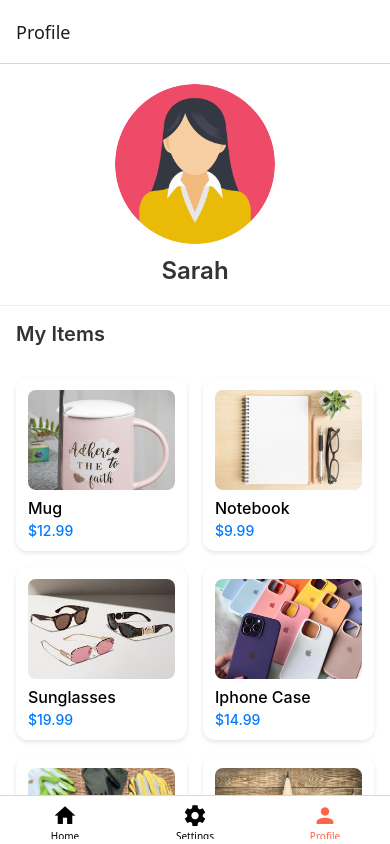
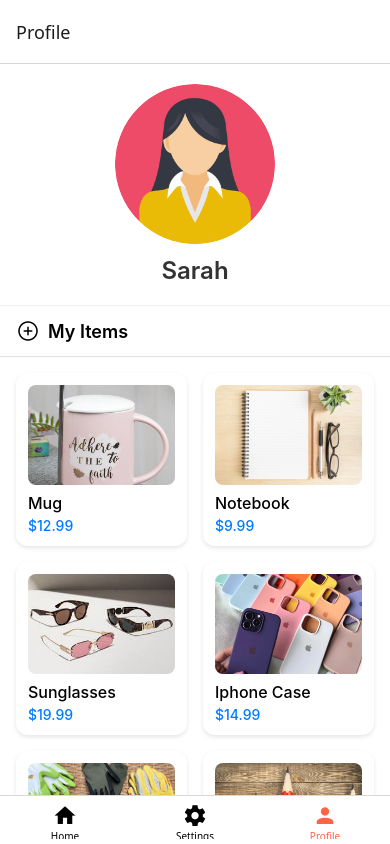
Before and after one commit to Sarahalhbaish/Sarahalhbaish-React-Native-Navigation-Intro, a React Native app: screen /Profile in a window 390 px wide. Built offline with nearby package versions, Linux system fonts and the light colour scheme.

Commit message:
Added AddItem.js Done

```diff
--- a/package.json
+++ b/package.json
@@ -9,6 +9,7 @@
     "web": "expo start --web"
   },
   "dependencies": {
+    "@expo/metro-runtime": "~4.0.0",
     "@expo/vector-icons": "^14.0.4",
     "@react-navigation/bottom-tabs": "^7.2.0",
     "@react-navigation/native": "^7.0.14",
@@ -16,12 +17,11 @@
     "expo": "~52.0.23",
     "expo-status-bar": "~2.0.0",
     "react": "18.3.1",
+    "react-dom": "18.3.1",
     "react-native": "0.76.5",
     "react-native-safe-area-context": "^5.0.0",
     "react-native-screens": "^4.4.0",
-    "react-dom": "18.3.1",
-    "react-native-web": "~0.19.13",
-    "@expo/metro-runtime": "~4.0.0"
+    "react-native-web": "~0.19.13"
   },
   "devDependencies": {
     "@babel/core": "^7.20.0"
--- a/src/navigations/ProfileNavigation.js
+++ b/src/navigations/ProfileNavigation.js
@@ -2,6 +2,7 @@ import React from "react";
 import { createNativeStackNavigator } from "@react-navigation/native-stack";
 import Profile from "../screens/Profile";
 import EditProfile from "../screens/EditProfile";
+import AddItem from "../screens/AddItem";
 
 const Stack = createNativeStackNavigator();
 
@@ -10,6 +11,7 @@ const ProfileNavigation = () => {
     <Stack.Navigator>
       <Stack.Screen name="Profile" component={Profile} />
       <Stack.Screen name="EditProfile" component={EditProfile} />
+      <Stack.Screen name="AddItem" component={AddItem} />
     </Stack.Navigator>
   );
 };
--- /dev/null
+++ b/src/screens/AddItem.js
@@ -0,0 +1,94 @@
+import React from "react";
+import { View, Text,TextInput, Button, ScrollView,Image, TouchableOpacity, StyleSheet } from "react-native";
+
+const AddItem = () => {
+  return (
+    <ScrollView style={styles.container}>
+      <View style={styles.header}>
+        <Button onPress={() => navigation.navigate("Profile")} title="Save" />
+      </View>
+      <Image source={require("../../assets/avatar.png")} style={styles.image} />
+      <View style={styles.inputContainer}>
+        <TextInput
+          style={styles.input}
+          placeholder="Edit item name"
+        />
+        <TextInput
+          style={styles.input}
+          placeholder="Edit item price"
+        />
+        <TextInput
+          style={styles.input}
+          placeholder="Edit item description"
+        />
+      </View>
+
+      <View style={styles.categoryContainer}>
+        <Text style={styles.categoryTitle}>Category</Text>
+        <TouchableOpacity style={styles.categoryButton}>
+          <Text style={styles.categoryText}>Accessories</Text>
+        </TouchableOpacity>
+        <TouchableOpacity style={styles.categoryButton}>
+          <Text style={styles.categoryText}>School supplies</Text>
+        </TouchableOpacity>
+        <TouchableOpacity style={styles.categoryButton}>
+          <Text style={styles.categoryText}>Clothing</Text>
+        </TouchableOpacity>
+      </View>
+    </ScrollView>
+  );
+};
+
+const styles = StyleSheet.create({
+  container: {
+    flex: 1,
+    backgroundColor: '#fff',
+    padding: 20,
+  },
+  header: {
+    flexDirection: 'row',
+    justifyContent: 'flex-end',
+    marginBottom: 20,
+  },
+  image: {
+    width: 150,
+    height: 150,
+    borderRadius: 75,
+    alignSelf: 'center',
+    marginBottom: 30,
+  },
+  inputContainer: {
+    marginBottom: 25,
+  },
+  input: {
+    borderWidth: 1,
+    borderColor: '#ddd',
+    borderRadius: 8,
+    padding: 15,
+    marginBottom: 15,
+    fontSize: 16,
+  },
+  categoryContainer: {
+    marginTop: 10,
+  },
+  categoryTitle: {
+    fontSize: 18,
+    fontWeight: '600',
+    marginBottom: 15,
+    color: '#333',
+  },
+  categoryButton: {
+    backgroundColor: '#f8f8f8',
+    padding: 15,
+    borderRadius: 8,
+    marginBottom: 10,
+    borderWidth: 1,
+    borderColor: '#e0e0e0',
+  },
+  categoryText: {
+    fontSize: 16,
+    color: '#333',
+  }
+});
+
+export default AddItem;
--- a/src/screens/Profile.js
+++ b/src/screens/Profile.js
@@ -11,6 +11,7 @@ import React from "react";
 import profile from "../datas/profileData";
 import { useNavigation } from "@react-navigation/native";
 import Products from "../datas/Products";
+import { Ionicons } from "@expo/vector-icons";
 
 const Profile = () => {
   const navigation = useNavigation();
@@ -22,6 +23,9 @@ const Profile = () => {
       </View>
 
       <View style={styles.sectionHeader}>
+        <TouchableOpacity onPress={() => navigation.navigate("AddItem")}>
+          <Ionicons name="add-circle-outline" size={24} color="black" />
+        </TouchableOpacity>
         <Text style={styles.sectionTitle}>My Items</Text>
       </View>
 
@@ -72,13 +76,19 @@ const styles = StyleSheet.create({
     color: "#333",
   },
   sectionHeader: {
-    padding: 16,
-    backgroundColor: "#fff",
+    flexDirection: 'row',
+    alignItems: 'center',
+    paddingVertical: 12,
+    paddingHorizontal: 16,
+    backgroundColor: '#ffffff',
+    borderBottomWidth: 1,
+    borderBottomColor: '#e0e0e0',
   },
   sectionTitle: {
-    fontSize: 20,
-    fontWeight: "600",
-    color: "#333",
+    fontSize: 18,
+    fontWeight: '600',
+    marginLeft: 8,
+    color: '#000000',
   },
   itemsGrid: {
     padding: 8,
```
Also changed, not shown: assets/avatar.png (added), assets/plate.jpg (added).
